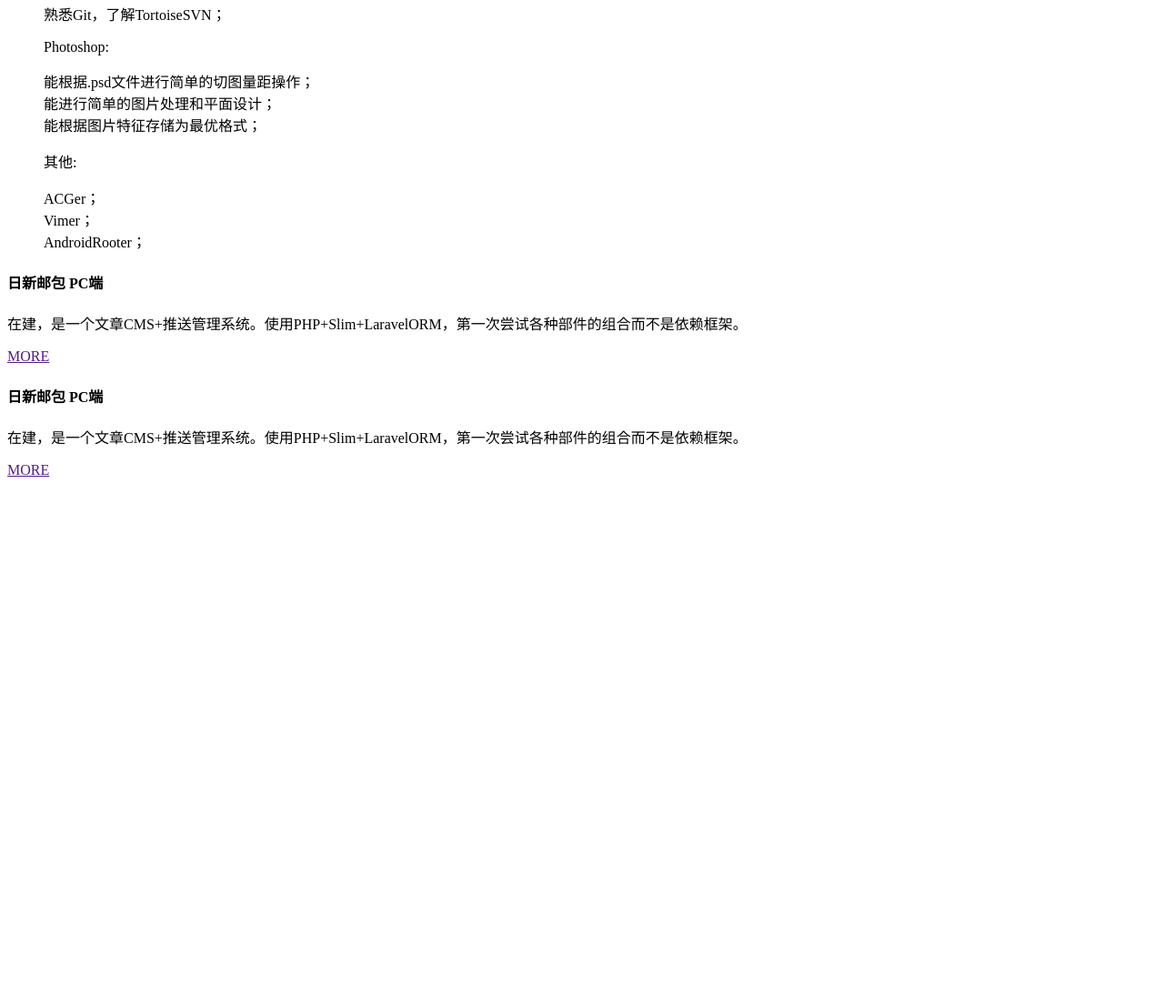
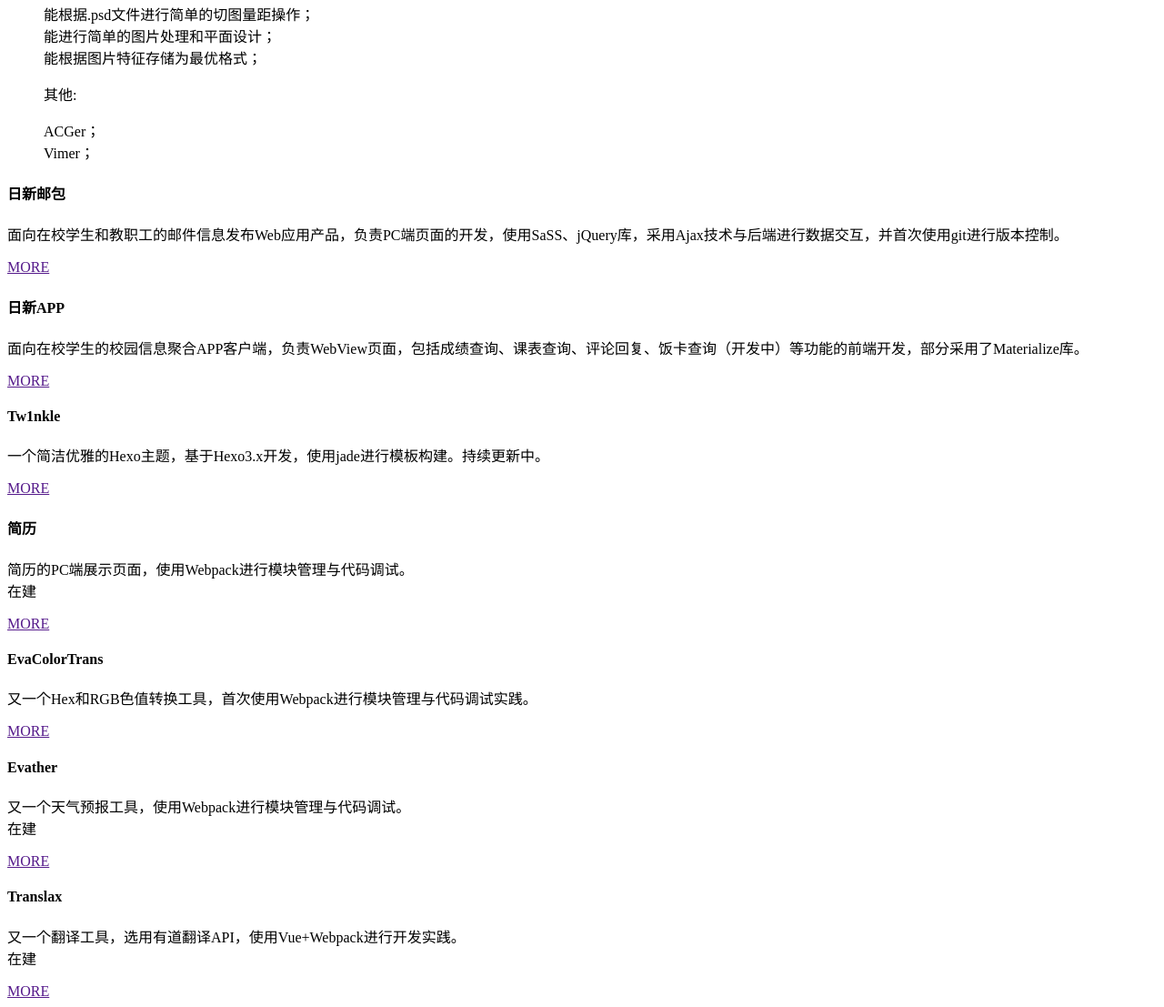
Before and after one commit to Phantr4x/Resume, a website: page build/index.html in a window 1280 px wide. Shown: the part 960-2067 px from the top of the page at 91% size. Before the commit the page ends 1494 px from the top, so only its background shows below. Drawn offline with Linux system fonts and the light colour scheme; a script that the page names is missing.

Commit message:
update build

```diff
--- a/build/index.html
+++ b/build/index.html
@@ -22,7 +22,7 @@
 		<div class="resume-container">
 			<!-- <canvas></canvas> -->
 			<div class="avatar-box" data-move="80">
-				<a href="#about" class="avatar"></a>
+				<a href="http://phantr4x.github.com/" class="avatar"></a>
 				<h1>Phantr4x</h1>
 				<p class="job-objective">应聘 前端开发</p>
 				<!-- <span class="loading-line"></span> -->
@@ -127,13 +127,10 @@
 							<span class="item-title">JavaScript: </span>
 							<p class="item-para">
 								熟练使用ES5，了解ES6新特性，能脱离类库框架编码；<br/>
-								熟练使用jQuery，了解React、AngularJS、Vue.js；<br/>能运用模块化、面向对象的方式编程；<br/>
+								熟练使用jQuery，了解React、AngularJS、Vue.js；<br/>
+								能运用模块化、面向对象的方式编程；<br/>
 								掌握基本的正则表达式；<br/>
-								熟悉Node.js，能使用NPM、Webpack等工具辅助开发
-							</p>
-							<span class="item-title">SQL: </span>
-							<p class="item-para">
-								了解MySQL、SQL Server、SQLite的使用；
+								了解Node.js，能使用NPM、Webpack等工具辅助开发
 							</p>
 							<span class="item-title">版本控制: </span>
 							<p class="item-para">
@@ -149,7 +146,6 @@
 							<p class="item-para">
 								ACGer；<br/>
 								Vimer；<br/>
-								AndroidRooter；<br/>
 							</p>
 						</li>
 					</ul>
@@ -161,16 +157,73 @@
 		<div class="resume-container">
 			<div class="card-box-1">
 				<div class="card-info">
-					<h4 class="card-title">日新邮包 PC端</h4>
-					<p class="card-text">在建，是一个文章CMS+推送管理系统。使用PHP+Slim+LaravelORM，第一次尝试各种部件的组合而不是依赖框架。</p>
+					<h4 class="card-title">日新邮包</h4>
+					<p class="card-text">
+						面向在校学生和教职工的邮件信息发布Web应用产品，负责PC端页面的开发，使用SaSS、jQuery库，采用Ajax技术与后端进行数据交互，并首次使用git进行版本控制。
+					</p>
 					<a href="" class="card-more">MORE</a>
 				</div>
 				<div class="card-bg"></div>
 			</div>
 			<div class="card-box-2">
 				<div class="card-info">
-					<h4 class="card-title">日新邮包 PC端</h4>
-					<p class="card-text">在建，是一个文章CMS+推送管理系统。使用PHP+Slim+LaravelORM，第一次尝试各种部件的组合而不是依赖框架。</p>
+					<h4 class="card-title">日新APP</h4>
+					<p class="card-text">
+						面向在校学生的校园信息聚合APP客户端，负责WebView页面，包括成绩查询、课表查询、评论回复、饭卡查询（开发中）等功能的前端开发，部分采用了Materialize库。
+					</p>
+					<a href="" class="card-more">MORE</a>
+				</div>
+				<div class="card-bg"></div>
+			</div>
+			<div class="card-box-3">
+				<div class="card-info">
+					<h4 class="card-title">Tw1nkle</h4>
+					<p class="card-text">
+						一个简洁优雅的Hexo主题，基于Hexo3.x开发，使用jade进行模板构建。持续更新中。
+					</p>
+					<a href="" class="card-more">MORE</a>
+				</div>
+				<div class="card-bg"></div>
+			</div>
+			<div class="card-box-4">
+				<div class="card-info">
+					<h4 class="card-title">简历</h4>
+					<p class="card-text">
+						简历的PC端展示页面，使用Webpack进行模块管理与代码调试。<br/>
+						在建
+					</p>
+					<a href="" class="card-more">MORE</a>
+				</div>
+				<div class="card-bg"></div>
+			</div>
+			<div class="card-box-5">
+				<div class="card-info">
+					<h4 class="card-title">EvaColorTrans</h4>
+					<p class="card-text">
+						又一个Hex和RGB色值转换工具，首次使用Webpack进行模块管理与代码调试实践。
+					</p>
+					<a href="" class="card-more">MORE</a>
+				</div>
+				<div class="card-bg"></div>
+			</div>
+			<div class="card-box-6">
+				<div class="card-info">
+					<h4 class="card-title">Evather</h4>
+					<p class="card-text">
+						又一个天气预报工具，使用Webpack进行模块管理与代码调试。<br/>
+						在建
+					</p>
+					<a href="" class="card-more">MORE</a>
+				</div>
+				<div class="card-bg"></div>
+			</div>
+			<div class="card-box-7">
+				<div class="card-info">
+					<h4 class="card-title">Translax</h4>
+					<p class="card-text">
+						又一个翻译工具，选用有道翻译API，使用Vue+Webpack进行开发实践。<br/>
+						在建
+					</p>
 					<a href="" class="card-more">MORE</a>
 				</div>
 				<div class="card-bg"></div>
@@ -189,5 +242,5 @@
 	/*．．．*/
 	$youziku.draw();
 </script>
-<script src="vendors.js"></script><script src="app.f88edaba25ddf8de8089.js"></script></body>
+<script src="vendors.js"></script><script src="app.b94baa209f6ebc900351.js"></script></body>
 </html>
```
Also changed, not shown: build/263f8360a0c30261b4bb802f144e776b.png (added), build/9a0885c7c73fd486dc6e9533cccda858.png (added), build/a81d8ed50d014dcbd45f7efa3cc8807f.png (added), build/f199b3c642995ce99805342598c4c183.png (added), build/vendors.js, 1 other file.
